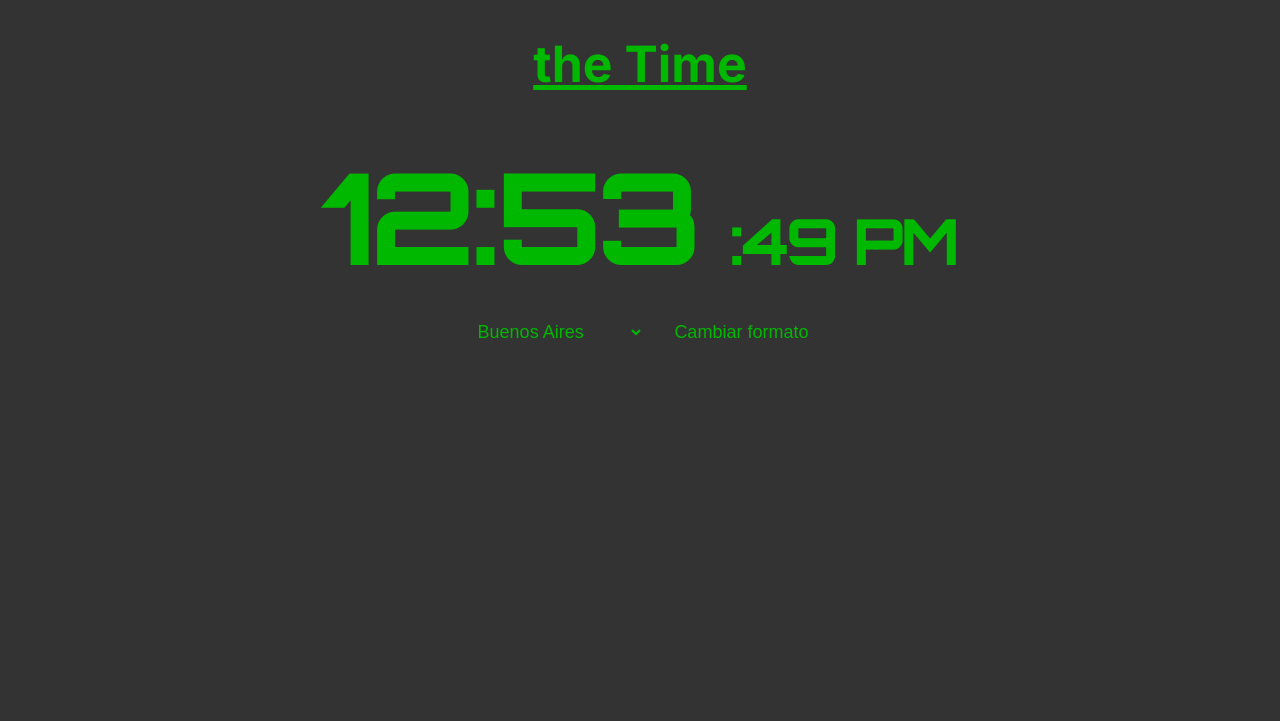
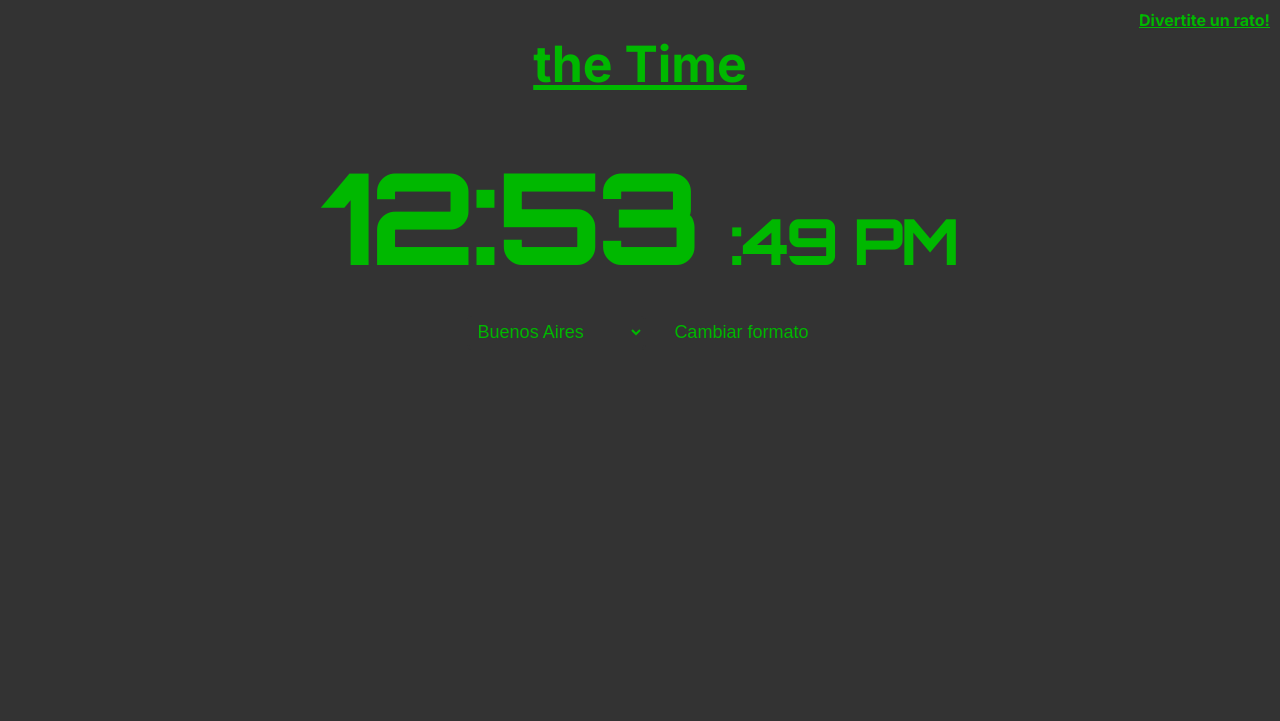
Before and after one commit to jjavieralonso/theTime, a plain HTML site: page index.html in a window 1280 px wide. Shown: the top 721 px of the page. Drawn offline with Linux system fonts and the light colour scheme.

Commit message:
Link a juego agregado

```diff
--- a/index.html
+++ b/index.html
@@ -11,6 +11,7 @@
 <body>
     <h1>the Time</h1>
     <div class="container">
+        <a target="_blank" href="https://jjavieralonso.github.io/exac-T-IME/">Divertite un rato!</a>
         <div class="time-container">
             <h2 id="time"></h2>
             <h3 id="seconds"></h3>
--- a/styles.css
+++ b/styles.css
@@ -89,3 +89,9 @@ button:active{
     color: #1eb61e;
     background-color: #222222;
 }
+.container a{
+    position: absolute;
+    top: 10px;
+    right: 10px;
+    color: #00B800;
+}
```
